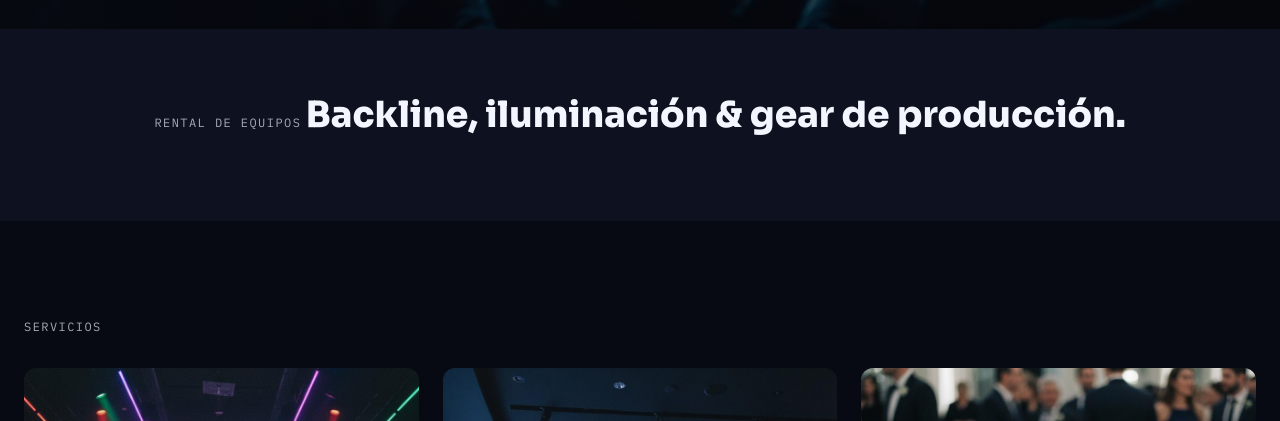
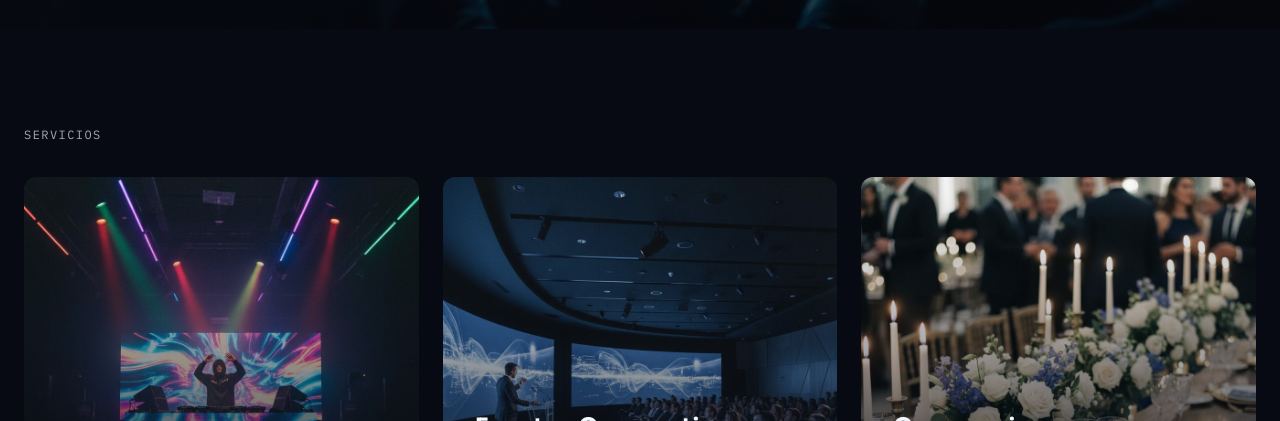
Before and after one commit to insideproevents/inside.lab, a website: page public/index.html in a window 1280 px wide. Shown: the part 863-1284 px from the top of the page. Drawn offline with Linux system fonts and the light colour scheme; files whose address does not match are found by name.

Commit message:
refactor(ui): remove rental-after-hero section from index
Clean up the homepage by removing the equipment rental informational section to streamline the layout before the services section.

```diff
--- a/public/index.html
+++ b/public/index.html
@@ -86,14 +86,7 @@
      </div>
      </section>
 
-    <section class="rental-after-hero">
-      <div class="rental-after-hero-content">
-        <p class="section-label">Rental de Equipos</p>
-        <p class="section-title">Backline, iluminación & gear de producción.</p>
-      </div>
-    </section>
-
-     <!-- Services Section -->
+      <!-- Services Section -->
   <section class="services" id="services">
     <p class="section-label">Servicios</p>
     <div class="services-grid">
```
